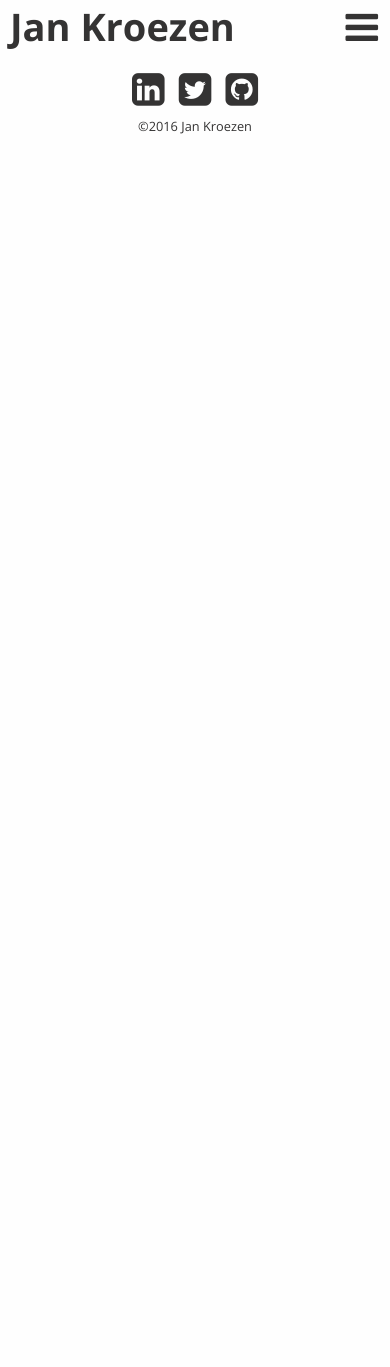
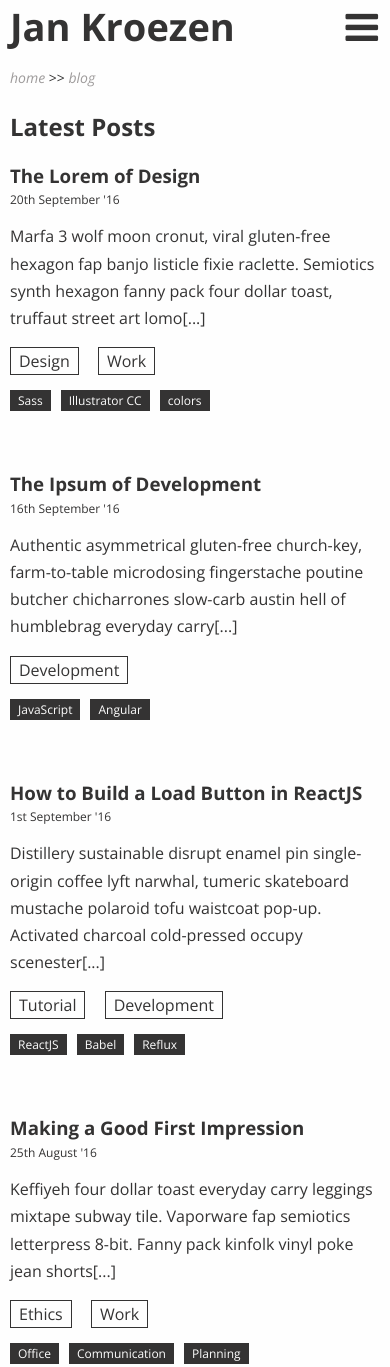
Before and after one commit to JayKay82/portfolio, a website: page blog-landing.html in a window 390 px wide. Shown: the top 1367 px of the page. Before the commit the page ends 844 px from the top, so only its background shows below. Drawn offline with nearby package versions, Linux system fonts and the light colour scheme.

Commit message:
Create markup and styling for mobile blog-landing page.

```diff
--- a/blog-landing.html
+++ b/blog-landing.html
@@ -41,8 +41,63 @@
           </nav>
         </div>
       </header>
+      <!-- Temporary Bread Crumbs -->
+      <p id="breadcrumbs"><a href="./index.html">home</a> >> <a href="./case-studies.html">blog</a></p>
 
       <!-- MAIN CONTENT -->
+      <section id="posts">
+        <h2>Latest Posts</h2>
+        <article>
+          <h3>The Lorem of Design</h3>
+          <time datetime="2016-09-20">20th September '16</time>
+          <p>
+            Marfa 3 wolf moon cronut, viral gluten-free hexagon fap banjo listicle fixie raclette. Semiotics synth hexagon fanny pack four dollar toast, truffaut street art lomo<a href="#">[...]</a>
+          </p>
+          <ul>
+            <li>Design</li>
+            <li>Work</li>
+          </ul>
+          <span>Sass</span><span>Illustrator CC</span><span>colors</span>
+        </article>
+        <article>
+          <h3>The Ipsum of Development</h3>
+          <time datetime="2016-09-16">16th September '16</time>
+          <p>
+            Authentic asymmetrical gluten-free church-key, farm-to-table microdosing fingerstache poutine butcher chicharrones slow-carb austin hell of humblebrag everyday carry<a href="#">[...]</a>
+          </p>
+          <ul>
+            <li>Development</li>
+          </ul>
+          <span>JavaScript</span><span>Angular</span>
+        </article>
+        <article>
+          <h3>How to Build a Load Button in ReactJS</h3>
+          <time datetime="2016-09-01">1st September '16</time>
+          <p>
+            Distillery sustainable disrupt enamel pin single-origin coffee lyft narwhal, tumeric skateboard mustache polaroid tofu waistcoat pop-up. Activated charcoal cold-pressed occupy scenester<a href="#">[...]</a>
+          </p>
+          <ul>
+            <li>Tutorial</li>
+            <li>Development</li>
+          </ul>
+          <span>ReactJS</span><span>Babel</span><span>Reflux</span>
+        </article>
+        <article>
+          <h3>Making a Good First Impression</h3>
+          <time datetime="2016-08-25">25th August '16</time>
+          <p>
+            Keffiyeh four dollar toast everyday carry leggings mixtape subway tile. Vaporware fap semiotics letterpress 8-bit. Fanny pack kinfolk vinyl poke jean shorts<a href="#">[...]</a>
+          </p>
+          <ul>
+            <li>Ethics</li>
+            <li>Work</li>
+          </ul>
+          <span>Office</span><span>Communication</span><span>Planning</span>
+        </article>
+        <p>
+          <a href="#">More Posts</a>
+        </p>
+      </section>
 
     </div>
     <!-- Footer -->
--- a/css/styles.css
+++ b/css/styles.css
@@ -798,3 +798,67 @@ footer > ul li a {
     padding: 0 60px;
   }
 }
+
+
+/* ==========================
+  Blog Landing Page Styles
+  (mobile first)
+============================= */
+
+#posts {
+  margin-bottom: 40px;
+}
+
+#posts article {
+  margin-bottom: 60px;
+}
+
+#posts article time {
+  display: block;
+  font-size: .75em;
+  font-weight: 300;
+  margin-top: -15px;
+}
+
+#posts article p {
+  margin: 15px 0;
+}
+
+#posts article ul {
+  margin: 0 0 10px 0;
+  padding: 0;
+}
+
+#posts article ul li,
+#posts article span {
+  display: inline-block;
+  padding: 2px 8px;
+  font-weight: 300;
+}
+
+#posts article ul li {
+  margin-right: 15px;
+  list-style: none;
+  font-size: 1em;
+  border: 1px solid #343333;
+}
+
+#posts article span {
+  color: #fefefe;
+  background-color: #343333;
+  margin: 5px 10px 0 0;
+  font-size: .75em;
+}
+
+#posts > p {
+  text-align: center;
+}
+
+#posts > p a {
+  color: #fefefe;
+  font-size: 1.25em;
+  background-color: #343333;
+  padding: 8px 15px;
+  text-decoration: none;
+  border-radius: 3px;
+}
```
Also changed, not shown: case-studies.html (+2 -2 lines), case-study.html (+2 -2 lines).
